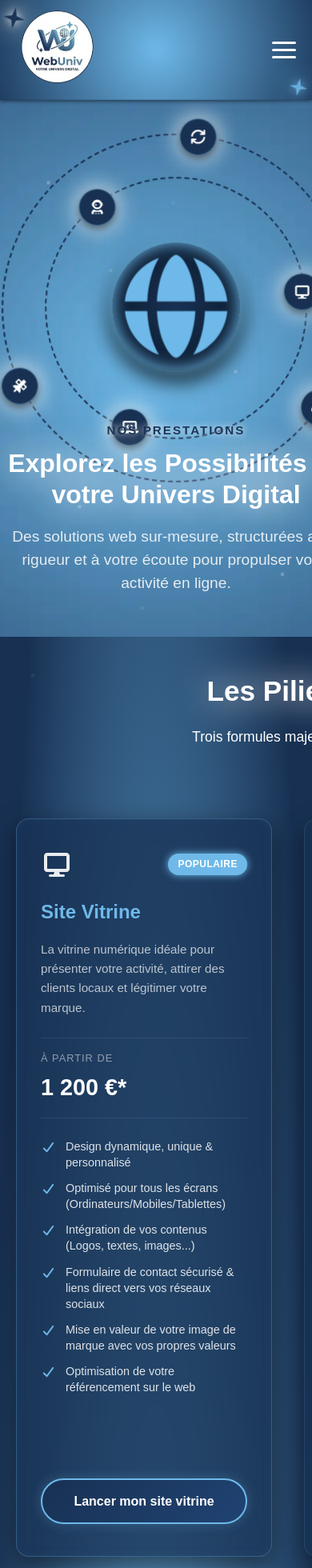
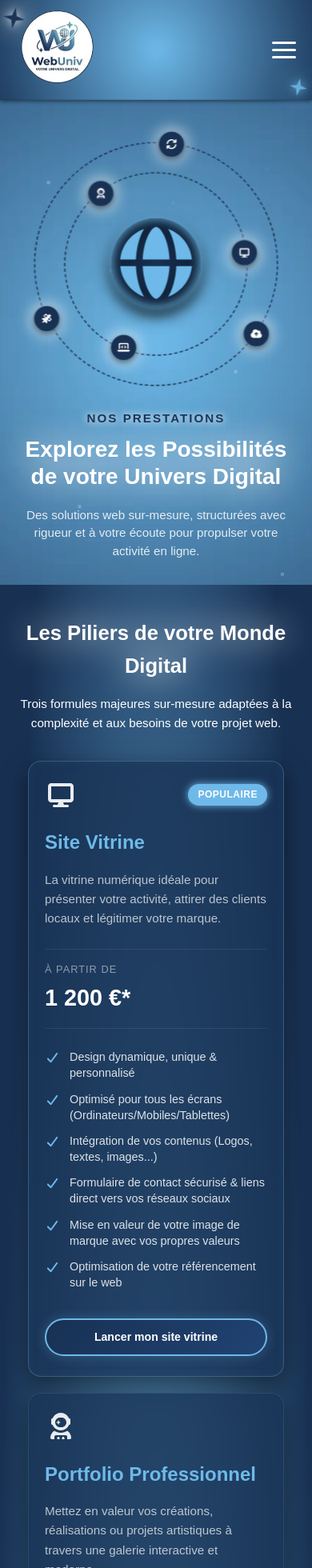
Before and after one commit to JHochart0/WebUniv, a React (Vite) app: page /services in a window 390 px wide. Shown: the top 1960 px of the page at 80% size. Built offline with nearby package versions, Linux system fonts and the light colour scheme.

Commit message:
responsive format for services page

```diff
--- a/src/css/Services.css
+++ b/src/css/Services.css
@@ -145,6 +145,7 @@
     color: var(--color-white);
     min-height: 70vh;
     width: 100%;
+    height:100%;
     padding-top: 40px;
     padding-bottom: 40px;
 
@@ -899,29 +900,286 @@
     transform: translateY(-2px);
 }
 
+
 /*********************************
 ********* RESPONSIVE *************
 *********************************/
-@media (max-width: 768px) {
-    .services-banner h1 {
-        font-size: 2rem;
+/*tablets*/
+@media (max-width: 1024px) {
+    .services-banner {
+        min-height: auto;
+        padding-top: 30px;
+        padding-bottom: 30px;
+    }
+
+    .services-banner-texts h1 {
+        font-size: 2.3rem;
+    }
+
+    .presta-solar-system {
+        scale: 0.85;
+        margin-bottom: 1rem;
+    }
+
+    .services-section,
+    .services-secondary-section {
+        width: 100%;
+        padding-left: 20px;
+        padding-right: 20px;
+        box-sizing: border-box;
+    }
+
+    .pillars-grid,
+    .services-secondary-grid {
+        display: flex;
+        flex-wrap: wrap;
+        justify-content: center;
+        gap: 25px;
+        width: 100%;
+        box-sizing: border-box;
+    }
+
+    .pillar-card,
+    .services-secondary-card {
+        flex: 1 1 300px;
+        max-width: 320px;
+        box-sizing: border-box;
     }
 
     .reassurance-grid {
+        grid-template-columns: repeat(auto-fit, minmax(300px, 1fr));
+        width: 100%;
+        box-sizing: border-box;
+    }
+
+    .pillar-desc,
+    .secondary-desc {
+        min-height: auto;
+    }
+
+    #pillar-btn,
+    #services-secondary-btn{
+        font-size: 0.88rem;
+        padding: 10px 16px;
+        white-space: nowrap;
+    }
+}
+
+/*tablets landscape*/
+@media (max-width: 1500px) and (orientation: landscape) {
+    .services-banner {
+        min-height: auto;
+        padding-top: 30px;
+        padding-bottom: 30px;
+    }
+
+    .services-section-header {
+        margin-bottom: 40px;
+    }
+
+    .services-section-header p {
+        margin-bottom: 30px;
+    }
+}
+
+/*mobile*/
+@media (max-width: 599px) {
+    .services-container {
+        padding-bottom: 60px;
+    }
+
+    .services-banner {
+        padding-top: 25px;
+        padding-bottom: 30px;
+        width: 100%;
+        overflow: hidden;
+        box-sizing: border-box;
+    }
+
+    .services-banner-content {
+        position: relative;
+        z-index: 2;
+        max-width: 800px;
+        width: 100%;
+        padding: 0 20px;
+        box-sizing: border-box;
+        margin: 0 auto;
+
+        display: flex;
+        flex-direction: column;
+        align-items: center;
+    }
+
+    .services-banner-texts h1 {
+        font-size: 1.75rem;
+        word-break: break-word;
+    }
+
+    .services-banner-texts p {
+        font-size: 0.95rem;
+    }
+
+
+    .presta-solar-system {
+        width: 100%;
+        height: 320px;
+        scale: 0.7;
+        margin: 20px auto;
+    }
+
+    .services-section-header {
+        margin-bottom: 35px;
+    }
+
+    .services-section-header h2 {
+        font-size: 1.6rem;
+    }
+
+    .services-section-header p {
+        font-size: 0.95rem;
+        margin-bottom: 35px;
+    }
+
+    .pillars-grid,
+    .services-secondary-grid,
+    .reassurance-grid {
         grid-template-columns: 1fr;
-        gap: 30px;
+        gap: 20px;
+    }
+
+    .pillar-card,
+    .services-secondary-card,
+    .reassurance-item {
+        padding: 25px 20px;
+    }
+
+    .pillar-desc,
+    .secondary-desc {
+        min-height: auto;
+    }
+
+    .pillars-footnote {
+        font-size: 0.85rem;
+        margin-top: 25px;
+    }
+
+    .cosmic-divider {
+        width: 80%;
+        margin: 30px auto;
+    }
+
+    .services-cta-section {
+        width:90%;
+        padding: 45px 20px;
+        border-radius: 24px;
+    }
+
+    .services-cta-box h2 {
+        font-size: 1.6rem;
+    }
+
+    .services-cta-box p {
+        font-size: 0.95rem;
+    }
+
+}
+
+/*mobile landscape*/
+@media (max-width: 899px) and (orientation: landscape) {
+    .services-banner {
+        min-height: auto;
+        padding-top: 0px;
+        padding-bottom: 25px;
+    }
+
+    .services-banner-content {
+        position: relative;
+        z-index: 2;
+        width: 100%;
+        padding: 0 0px;
+        box-sizing: border-box;
+        margin: 0 auto;
+
+        display: flex;
+        flex-direction: column;
+        align-items: center;
     }
 
     .presta-solar-system {
-        transform: scale(0.7);
-        margin-bottom: 0rem;
+        scale: 0.75;
+        margin: auto;
+    }
+
+    .services-banner-texts h1 {
+        font-size: 1.6rem;
+    }
+
+    .services-section,
+    .services-secondary-section {
+        padding: 20px 15px;
+        width: 100%;
+        box-sizing: border-box;
+    }
+
+    .services-section-header {
+        margin-bottom: 20px;
+    }
+
+    .services-section-header h2 {
+        font-size: 1.5rem;
+    }
+
+    .services-section-header p {
+        margin-bottom: 20px;
+        font-size: 0.9rem;
+    }
+
+    /* Force l'alignement sur 3 colonnes de taille égale */
+    .pillars-grid,
+    .services-secondary-grid {
+        display: grid;
+        grid-template-columns: repeat(3, minmax(0, 1fr));
+        gap: 12px;
+        width: 100%;
+        box-sizing: border-box;
+    }
+
+    /* Adaptation compacte des cartes */
+    .pillar-card,
+    .services-secondary-card {
+        padding: 15px 10px;
+        display: flex;
+        flex-direction: column;
+        justify-content: space-between; /* Maintient les boutons alignés en bas */
+        box-sizing: border-box;
+    }
+
+    /* Réduction des titres dans les cartes */
+    .pillar-card h3,
+    .services-secondary-card h4,
+    .pillar-title,
+    .secondary-title {
+        font-size: 1rem;
+        margin-bottom: 8px;
+    }
+
+    /* Réduction des descriptions */
+    .pillar-desc,
+    .secondary-desc {
+        font-size: 0.9rem;
+        line-height: 1.35;
+        min-height: auto;
+        margin-bottom: 12px;
+
+    }
+
+    /* Adaptation compacte des boutons */
+    #pillar-btn,
+    #services-secondary-btn{
+        font-size: 0.75rem;
+        padding: 8px 6px;
+        width: 100%;
+        text-align: center;
+        box-sizing: border-box;
     }
 }
-
-/* Responsive pour mobile */
-@media (max-width: 480px) {
-    .presta-solar-system {
-        transform: scale(0.55);
-        margin-bottom: -5rem;
-    }
-}
--- a/src/pages/Services.jsx
+++ b/src/pages/Services.jsx
@@ -12,7 +12,7 @@ import {
     faArrowsRotate,
     faSatellite,
     faCloudArrowUp,
-    faCircleCheck,
+    faLayerGroup,
     faShieldHalved,
     faHandshakeAngle,
     faFileSignature,
@@ -33,7 +33,7 @@ function Services() {
             <div className="services-banner">
                 <div className="services-banner-content">
 
-                    {/* LOGO SYSTÈME SOLAIRE DE PRESTATIONS */}
+                    {/* solar system logo */}
                     <div className="presta-solar-system zoom-animation">
                         <div className="solar-center">
                             <FontAwesomeIcon icon={faGlobe} className="center-planet" />
@@ -72,7 +72,7 @@ function Services() {
                 </div>
             </div>
 
-            {/* SECTION 1 : LES 3 PILIERS */}
+            {/* SECTION 1 : main services (pillars) */}
             <div className="services-section pillars-section">
                 <div className="services-section-header fade-in-up">
                     <h2>Les Piliers de votre Monde Digital</h2>
@@ -152,15 +152,15 @@ function Services() {
                     </article>
                 </div>
 
-                <p className="pillars-footnote fade-in-up">
+                <p className="pillars-footnote fade-in-side-left">
                     * Les tarifs sont fournis à titre indicatif et peuvent varier selon la nature, l'ampleur et les fonctionnalités de votre projet lors de l'établissement du devis final. Chez WebUniv, nous plaçons l'honnêteté et l'écoute au cœur de nos échanges pour vous proposer la solution la plus adaptée et la plus juste pour votre budget.
                 </p>
             </div>
 
-            {/* PREMIER SÉPARATEUR COSMIQUE */}
+            {/* Separator */}
             <div className="cosmic-divider zoom-animation" />
 
-            {/* SECTION 2 : LES SATELLITES (SERVICES SECONDAIRES) */}
+            {/* SECTION 2 : Secondary services */}
             <div className="services-section services-secondary-section">
                 <div className="services-section-header fade-in-up">
                     <h2>Modules de Propulsion & Optimisation</h2>
@@ -217,10 +217,10 @@ function Services() {
                 </div>
             </div>
 
-            {/* DEUXIÈME SÉPARATEUR COSMIQUE */}
+            {/* Separator */}
             <div className="cosmic-divider zoom-animation" />
 
-            {/* SECTION 3 : LA CHARTE DE REASSURANCE */}
+            {/* SECTION 3 : Reassurance */}
             <div className="services-section reassurance-section">
                 <div className="reassurance-content fade-in-up">
                     <div className="services-section-header fade-in-up">
@@ -229,7 +229,7 @@ function Services() {
                     </div>
 
                     <div className="reassurance-grid">
-                        <div className="reassurance-item">
+                        <div className="reassurance-item fade-in-side-left">
                             <FontAwesomeIcon icon={faShieldHalved} className="reassurance-icon" />
                             <div>
                                 <h3>Propriété Intégrale</h3>
@@ -237,15 +237,15 @@ function Services() {
                             </div>
                         </div>
 
-                        <div className="reassurance-item">
-                            <FontAwesomeIcon icon={faCircleCheck} className="reassurance-icon" />
+                        <div className="reassurance-item fade-in-side-right">
+                            <FontAwesomeIcon icon={faLayerGroup} className="reassurance-icon" />
                             <div>
-                                <h3>Zéro Frais Caché</h3>
-                                <p>Chaque étape est budgétisée de manière limpide sur notre devis initial. Pas de mauvaise surprise en cours de route.</p>
+                                <h3>Conception Authentique & Sur-Mesure</h3>
+                                <p>Aucun template générique, ni thème préconçu. Votre solution est développée sur-mesure en code pur pour vous démarquer avec une identité visuelle propre et des performances optimales.</p>
                             </div>
                         </div>
 
-                        <div className="reassurance-item">
+                        <div className="reassurance-item fade-in-side-left">
                             <FontAwesomeIcon icon={faHandshakeAngle} className="reassurance-icon" />
                             <div>
                                 <h3>Accompagnement Post-Livraison</h3>
@@ -253,7 +253,7 @@ function Services() {
                             </div>
                         </div>
 
-                        <div className="reassurance-item">
+                        <div className="reassurance-item fade-in-side-right">
                             <FontAwesomeIcon icon={faFileSignature} className="reassurance-icon" />
                             <div>
                                 <h3>Cadrage Physique / Visioconférence</h3>
@@ -267,10 +267,10 @@ function Services() {
                 </div>
             </div>
 
-            {/* PREMIER SÉPARATEUR COSMIQUE */}
+            {/* Separator */}
             <div className="cosmic-divider zoom-animation" />
 
-            {/* FINAL CTA */}
+            {/* CTA */}
             <div className="services-cta-section">
                 <div className="services-cta-box fade-in-up">
                     <div className="cta-icon-wrapper">
```
